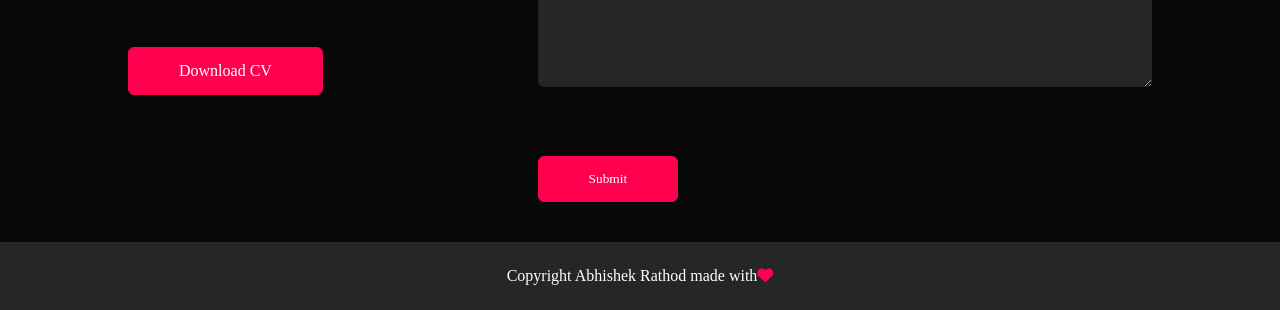
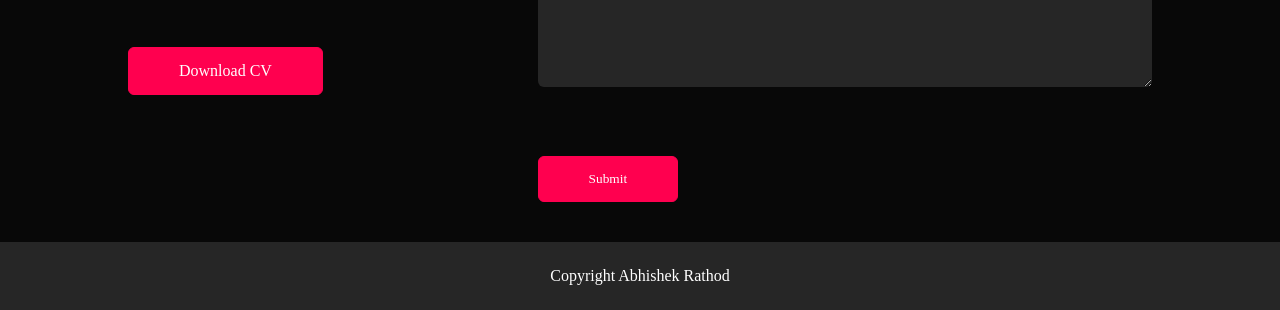
Before and after one commit to abhishek-rathod1/portfolio, a plain HTML site: page index.html in a window 1280 px wide. Shown: the part 2699-3009 px from the top of the page. Drawn offline with Linux system fonts and the light colour scheme.

Commit message:
change copyright

```diff
--- a/index.html
+++ b/index.html
@@ -174,7 +174,7 @@
     </div>
 
     <div class="copyright">
-        <p>Copyright Abhishek Rathod made with<i class="fa-solid fa-heart" ></i></p>
+        <p>Copyright Abhishek Rathod <!-- made with<i class="fa-solid fa-heart" ></i>  --></p>
     </div>
 </div>
 
```
